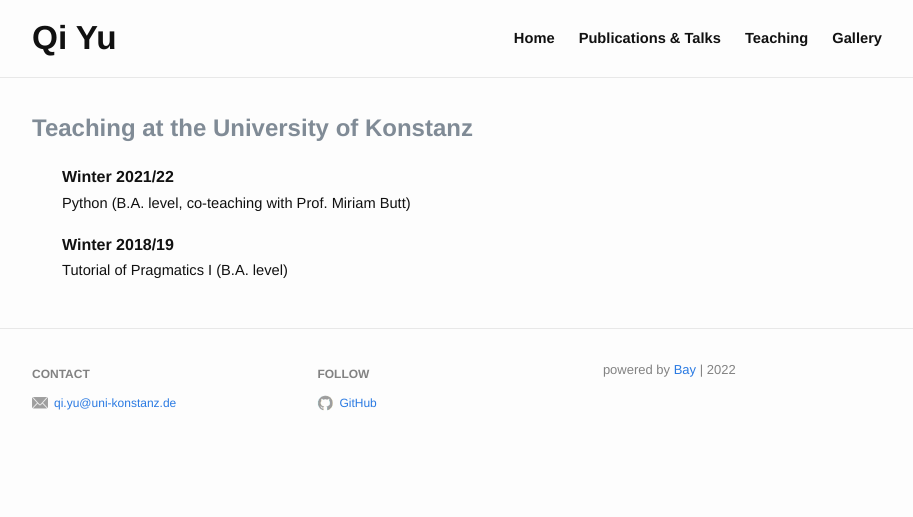
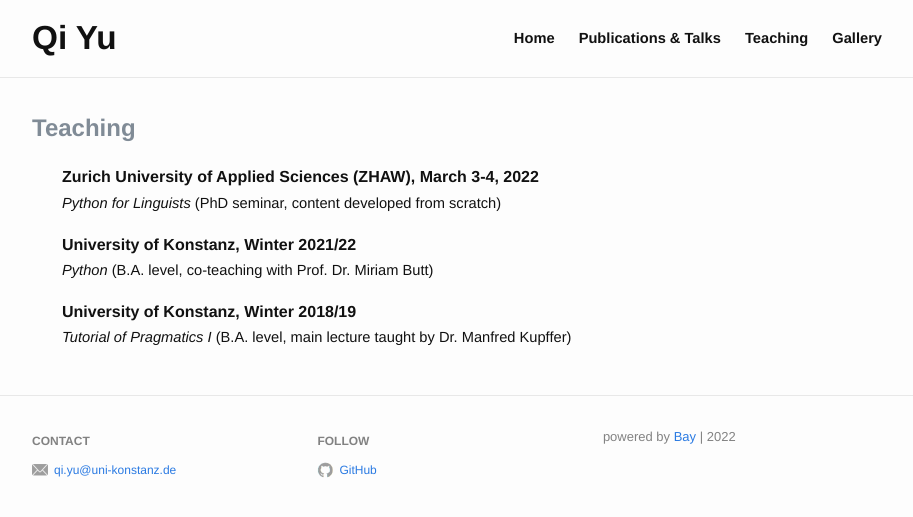
Before and after one commit to qi-yu/qi-yu.github.io, a Jekyll site: the page built from teaching.md, in a window 1280 px wide. Shown: the top 517 px of the page, without its empty margins (183-1096 px from the left). Built offline with Jekyll 4.4.1, drawn with Linux system fonts in a browser that asks for light colours.

Commit message:
updated teaching activities

```diff
--- a/teaching.md
+++ b/teaching.md
@@ -1,10 +1,13 @@
 ---
 layout: teaching
-title: Teaching at the University of Konstanz
+title: Teaching
 items:
-  - title: Winter 2021/22
-    description: Python (B.A. level, co-teaching with Prof. Miriam Butt)
+  - title: Zurich University of Applied Sciences (ZHAW), March 3-4, 2022
+    description: <i>Python for Linguists</i> (PhD seminar, content developed from scratch)
 
-  - title: Winter 2018/19
-    description: Tutorial of Pragmatics I (B.A. level)
+  - title: University of Konstanz, Winter 2021/22
+    description: <i>Python</i> (B.A. level, co-teaching with Prof. Dr. Miriam Butt)
+
+  - title: University of Konstanz, Winter 2018/19
+    description: <i>Tutorial of Pragmatics I</i> (B.A. level, main lecture taught by Dr. Manfred Kupffer)
 ---
```
Also changed, not shown: 2 other files.
